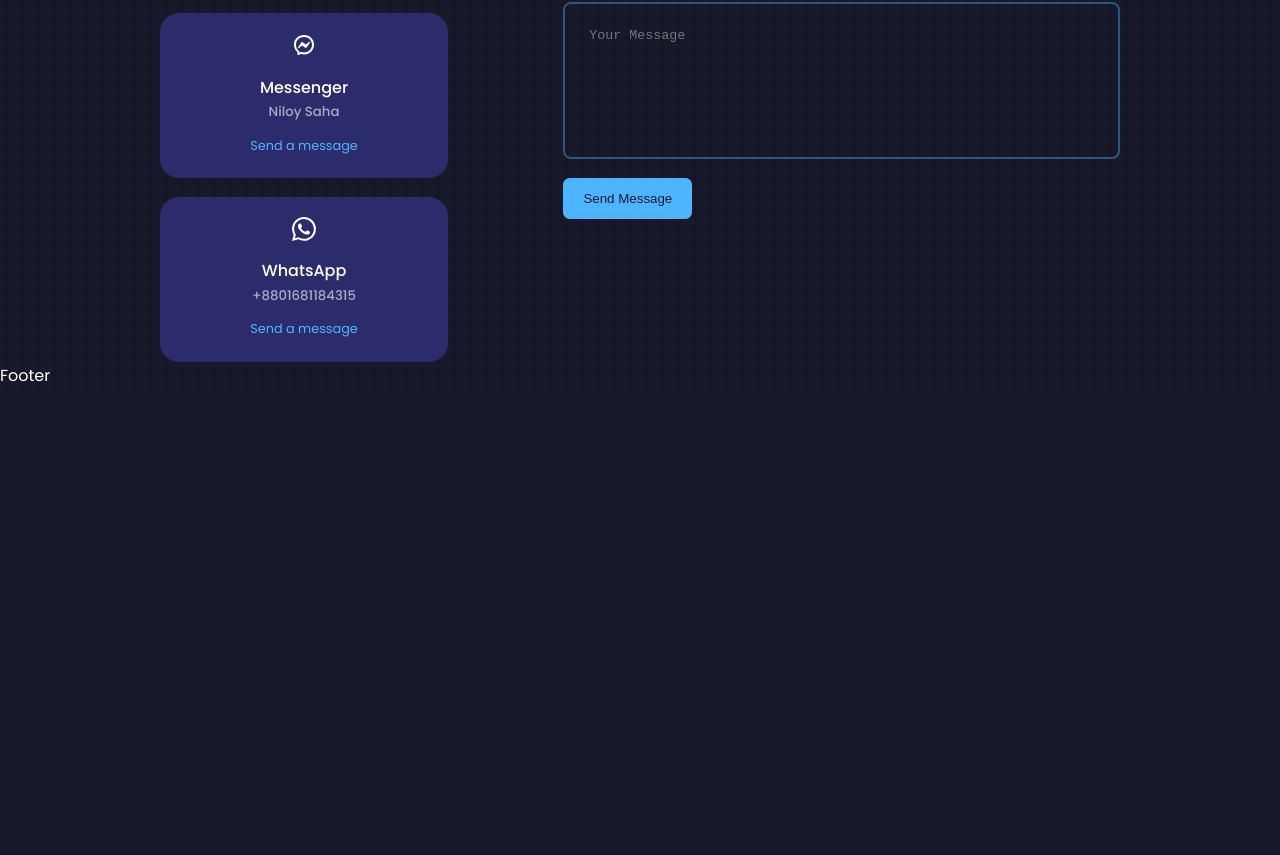
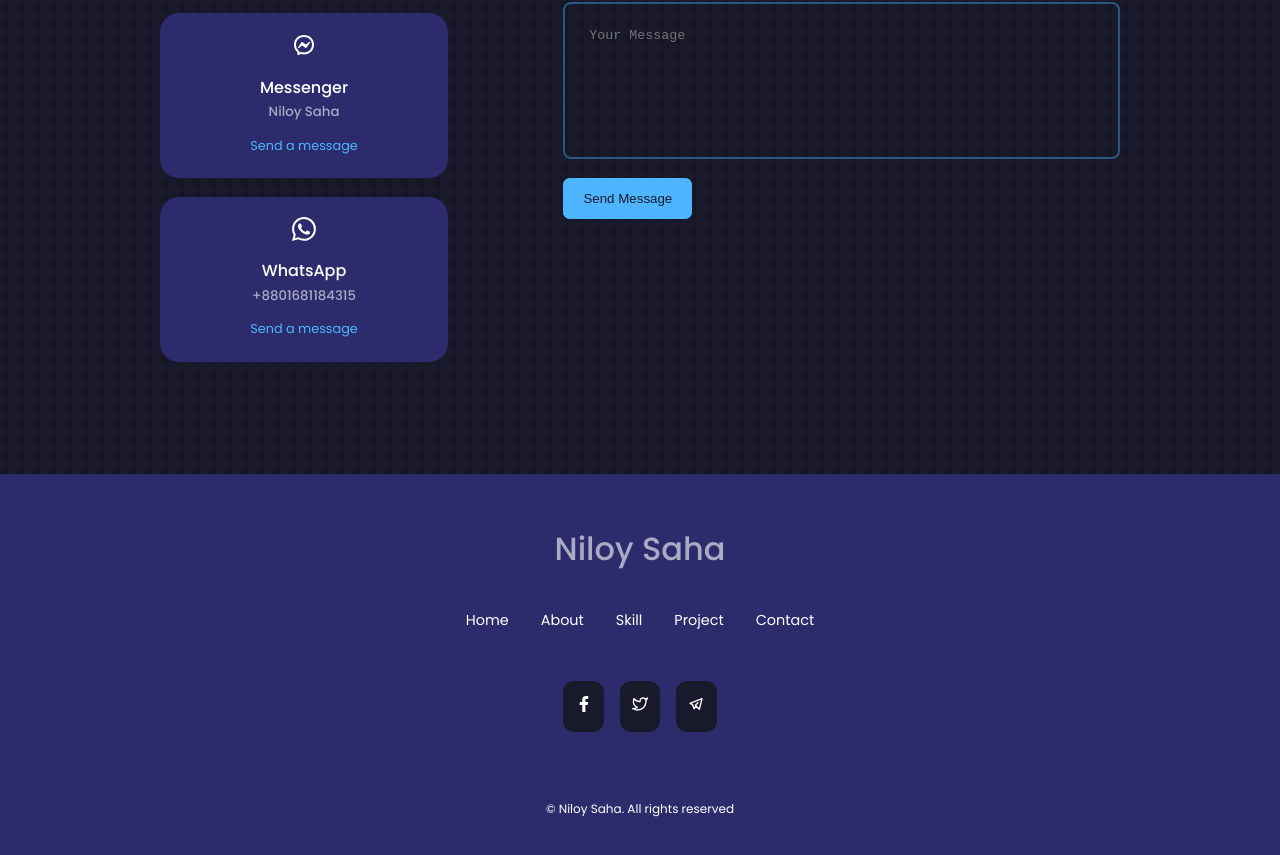
Before and after one commit to Niloy173/PortFolio-React, a React (Create React App) app: page / in a window 1280 px wide. Shown: the part 3778-4633 px from the top of the page. Before the commit the page ends 4167 px from the top, so only its background shows below. Built offline with nearby package versions, Linux system fonts and the light colour scheme.

Commit message:
footer section added

```diff
--- a/src/footer/Footer.jsx
+++ b/src/footer/Footer.jsx
@@ -1,8 +1,45 @@
 import React from 'react'
+
+import { FaFacebookF } from 'react-icons/fa'
+import { FiTwitter } from 'react-icons/fi'
+import { TbBrandTelegram } from 'react-icons/tb'
+
+// css file
+import './footer.css'
 
 const Footer = () => {
   return (
-    <div>Footer</div>
+
+    <footer>
+
+      <p className='footer_logo'>Niloy Saha</p>
+
+      <ul className='links'>
+
+        <li><a href='#header'>Home</a></li>
+        <li><a href='#about'>About</a></li>
+        <li><a href='#skill'>Skill</a></li>
+        <li><a href='#project'>Project</a></li>
+        <li><a href='#contact'>Contact</a></li>
+
+      </ul>
+
+      <div className="social_links">
+
+        <a target={"_blank"} rel="noreferrer" href='https://www.facebook.com/profile.php?id=100007341856783'><FaFacebookF/></a>
+        <a target={"_blank"} rel="noreferrer" href='https://twitter.com/Niloy1073'><FiTwitter/></a>
+        <a target={"_blank"} rel="noreferrer" href='https://telegram.me/niloysaha173'><TbBrandTelegram/></a>
+
+      </div>
+
+      <div className="footer_copyright">
+
+        <small>&copy; Niloy Saha. All rights reserved</small>
+
+      </div>
+
+    </footer>
+
   )
 }
 
--- a/src/footer/footer.css
+++ b/src/footer/footer.css
@@ -0,0 +1,69 @@
+footer {
+  background: var(--color-bg-variant);
+  padding: 3rem 0;
+  text-align: center;
+  font-size: 0.9rem;
+  margin-top: 7rem;
+}
+
+footer a {
+  color: var(--color-white);
+}
+
+.footer_logo {
+  font-size: 2rem;
+  font-weight: 500;
+  margin-bottom: 2rem;
+  display: inline-block;
+  color: var(--color-light);
+}
+
+.links {
+  display: flex;
+  flex-wrap: wrap;
+  justify-content: center;
+  gap: 2rem;
+  margin: 0 auto 3rem;
+}
+
+.links a:hover {
+  color: var(--color-light);
+}
+
+.social_links {
+  display: flex;
+  justify-content: center;
+  gap: 1rem;
+  margin-bottom: 4rem;
+}
+
+.social_links a {
+  background: var(--color-bg);
+  color: var(--color-white);
+  border-radius: 0.7rem;
+  padding: 0.7rem;
+  font-size: 1rem;
+  border: 1px solid transparent;
+}
+
+.social_links a:hover {
+  background: transparent;
+  border-color: var(--color-white);
+}
+
+.footer_copyright {
+  margin-bottom: 4rem;
+  color: var(--color-white);
+}
+
+/* ========== mEDIA QUERRY ===== */
+@media screen and (max-width: 600px) {
+  .links {
+    flex-direction: column;
+    gap: 1.5rem;
+  }
+
+  .social_links {
+    margin-bottom: 2.6rem;
+  }
+}
```
